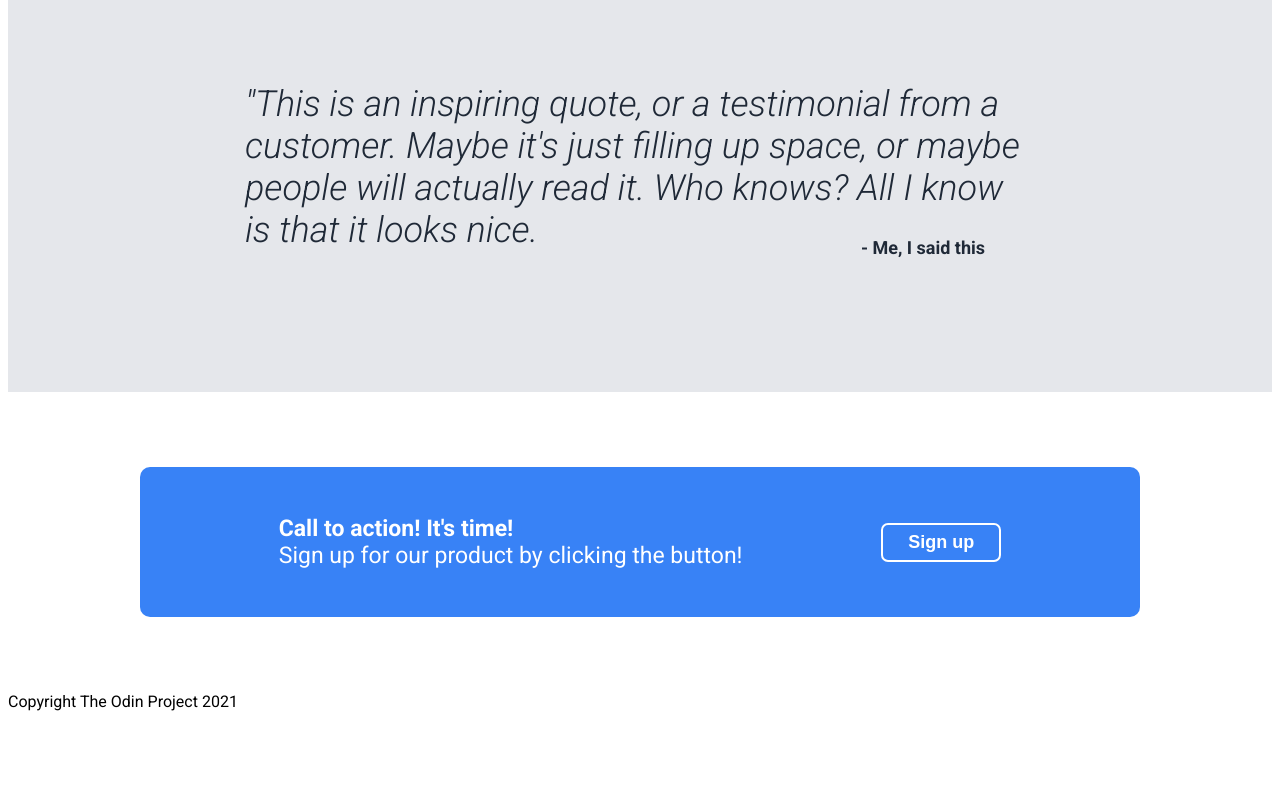
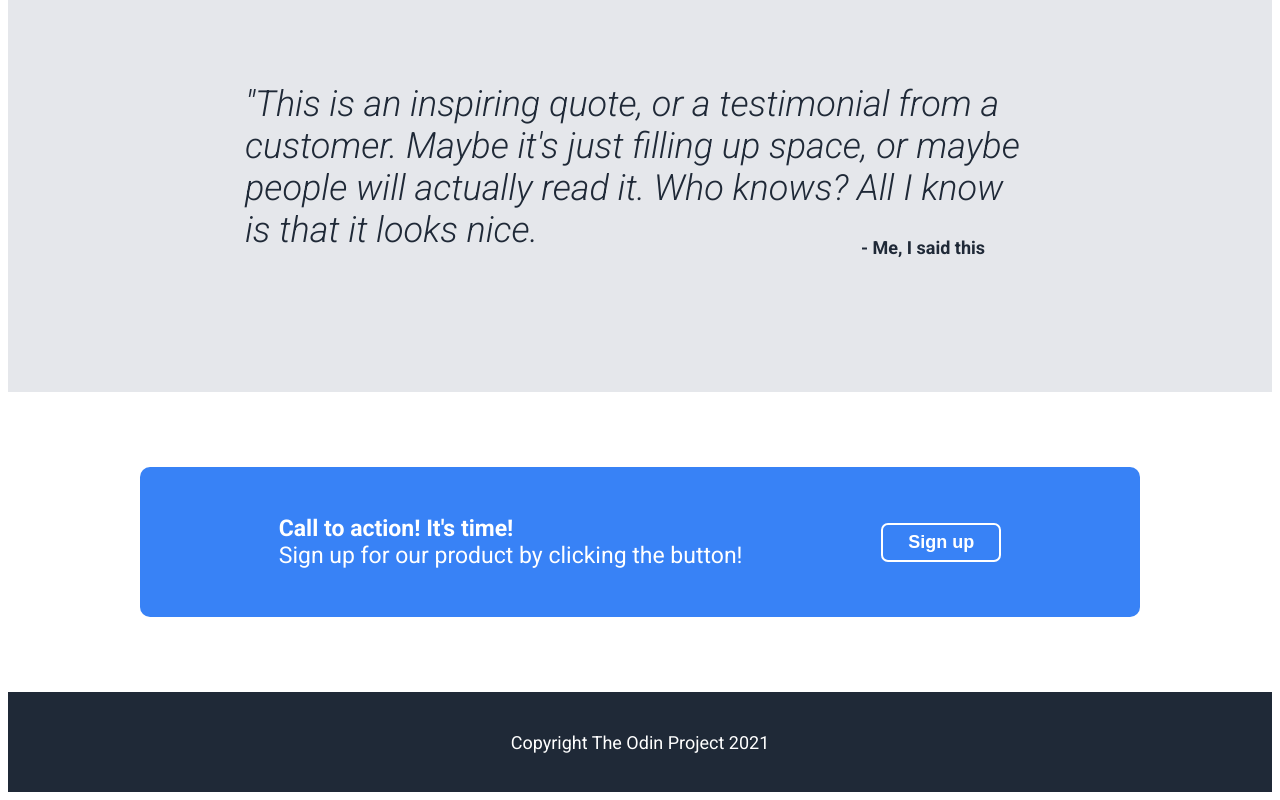
Before and after one commit to jaber-jaber/business-project-top, a plain HTML site: page index.html in a window 1280 px wide. Shown: the part 924-1724 px from the top of the page. Before the commit the page ends 1643 px from the top, so only its background shows below. Drawn offline with Linux system fonts and the light colour scheme.

Commit message:
Finished footer, project completed

```diff
--- a/style.css
+++ b/style.css
@@ -4,6 +4,7 @@ body {
     font-family: 'Roboto', sans-serif;
     display: flex;
     flex-direction: column;
+    justify-content: center;
 }
 
 .header {
@@ -168,3 +169,13 @@ h3 {
     border-radius: 7px;
     color: white;
 }
+
+.footer {
+    display: flex;
+    justify-content: center;
+    align-items: center;
+    background-color: #1F2937;
+    color: white;
+    height: 100px;
+    font-size: 18px;
+}
```
